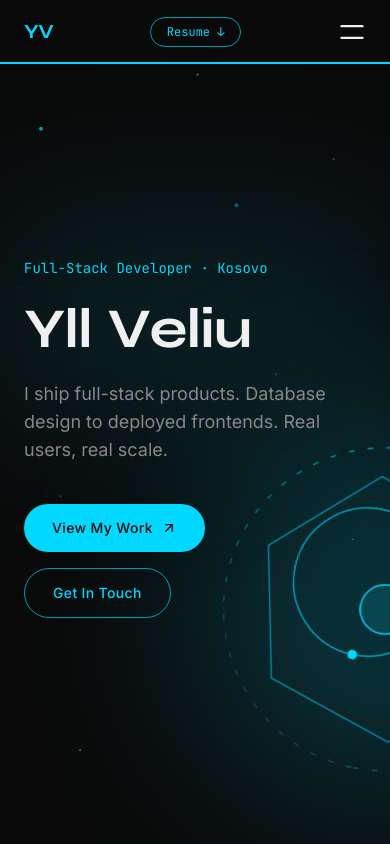
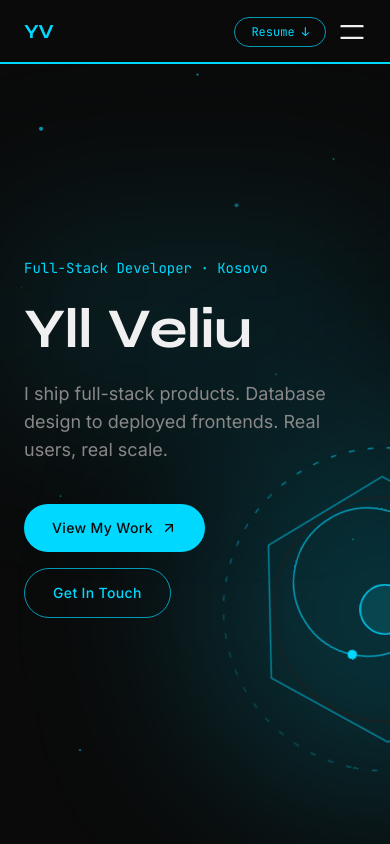
Before and after one commit to yllveliu/yllveliu-portfolio, a Next.js app: page / in a window 390 px wide. Shown: the top 844 px of the page. Built offline with nearby package versions, Linux system fonts and the light colour scheme.

Commit message:
Move Resume button next to hamburger icon on mobile

```diff
--- a/components/Nav.tsx
+++ b/components/Nav.tsx
@@ -80,7 +80,8 @@ export default function Nav() {
           ))}
         </ul>
 
-        {/* Resume button — both mobile and desktop */}
+        {/* Right side: Resume + mobile toggle */}
+        <div className="flex items-center gap-3">
           <a
             href="/Yll_Veliu_CV.pdf"
             download
@@ -88,8 +89,6 @@ export default function Nav() {
           >
             Resume ↓
           </a>
-
-        {/* Mobile toggle */}
           <button
             type="button"
             onClick={() => setOpen(true)}
@@ -98,6 +97,7 @@ export default function Nav() {
           >
             <MenuIcon className="h-7 w-7" />
           </button>
+        </div>
       </nav>
 
       {/* Mobile full-screen overlay */}
```
Lines whose indentation alone changed are shown as unchanged.
